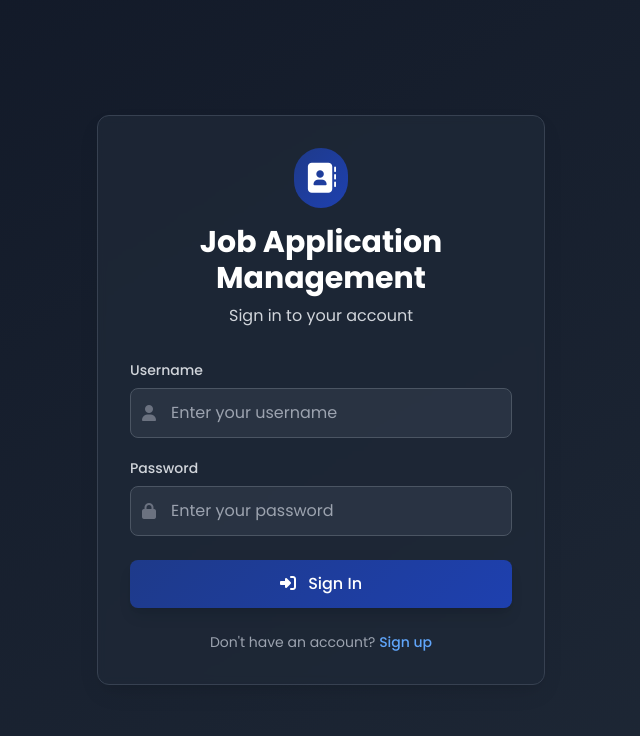
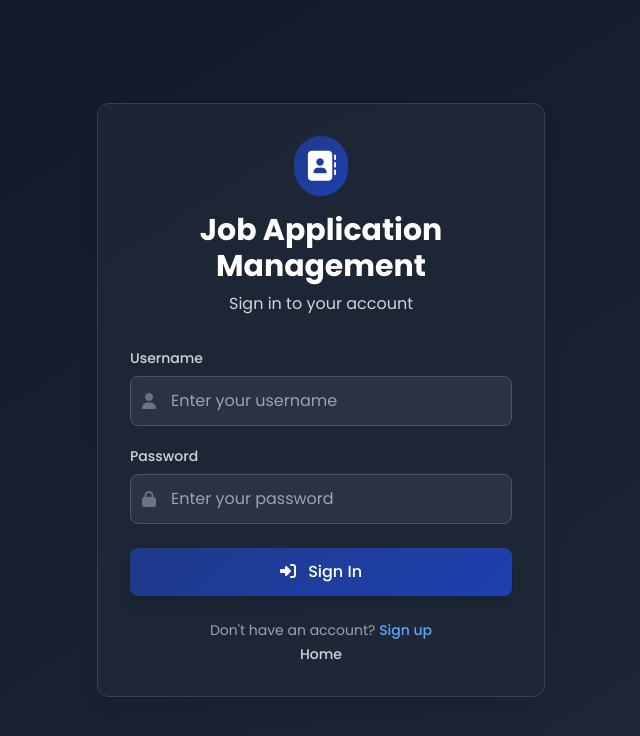
Before and after one commit to bakriahmadridhwan/lamarankerjalog-web, a React (Vite) app: page /login in a window 1280 px wide. Shown: the top 736 px of the page, without its empty margins (319-959 px from the left). Built offline with nearby package versions, Linux system fonts and the light colour scheme.

Commit message:
fix(login): home button login page

```diff
--- a/src/components/User/UserLogin.tsx
+++ b/src/components/User/UserLogin.tsx
@@ -108,6 +108,9 @@ export default function UserLogin() {
               Sign up
             </Link>
           </div>
+          <div className="text-center text-gray-300 text-sm font-medium mt-1">
+            <Link to="/">Home</Link>
+          </div>
         </form>
       </div>
     </>
```
